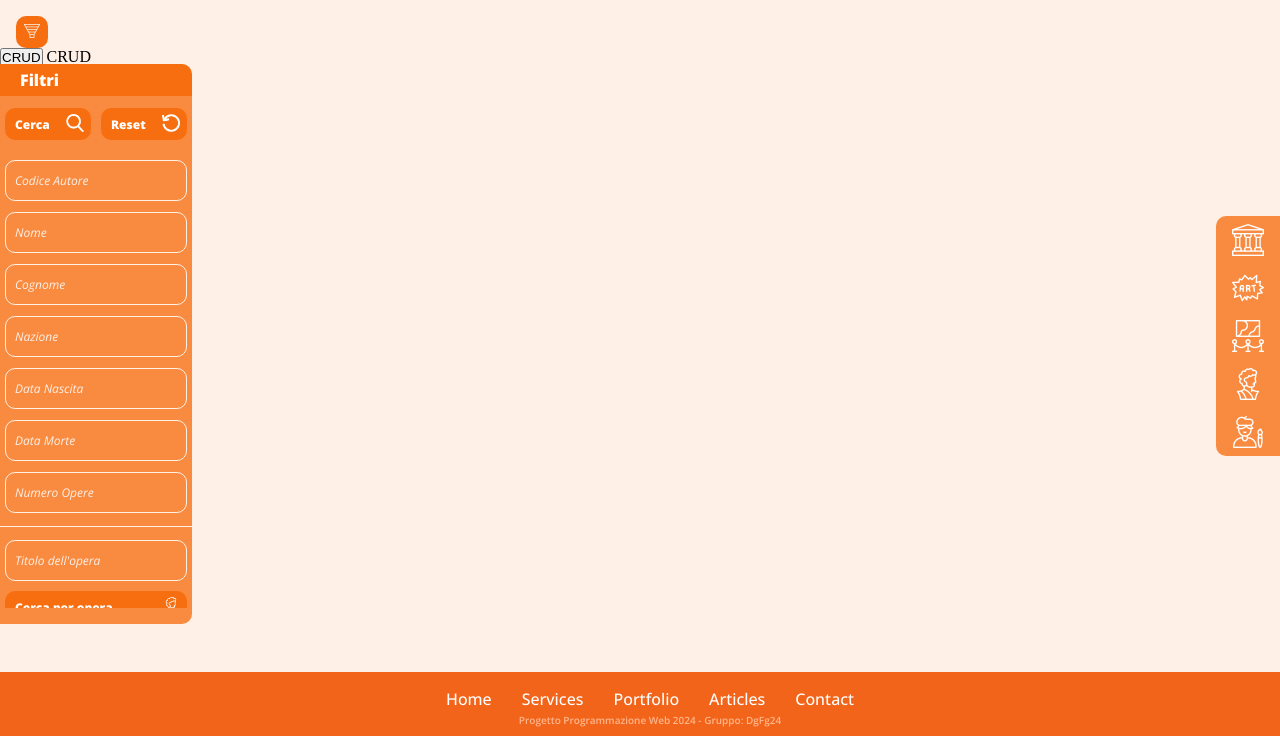
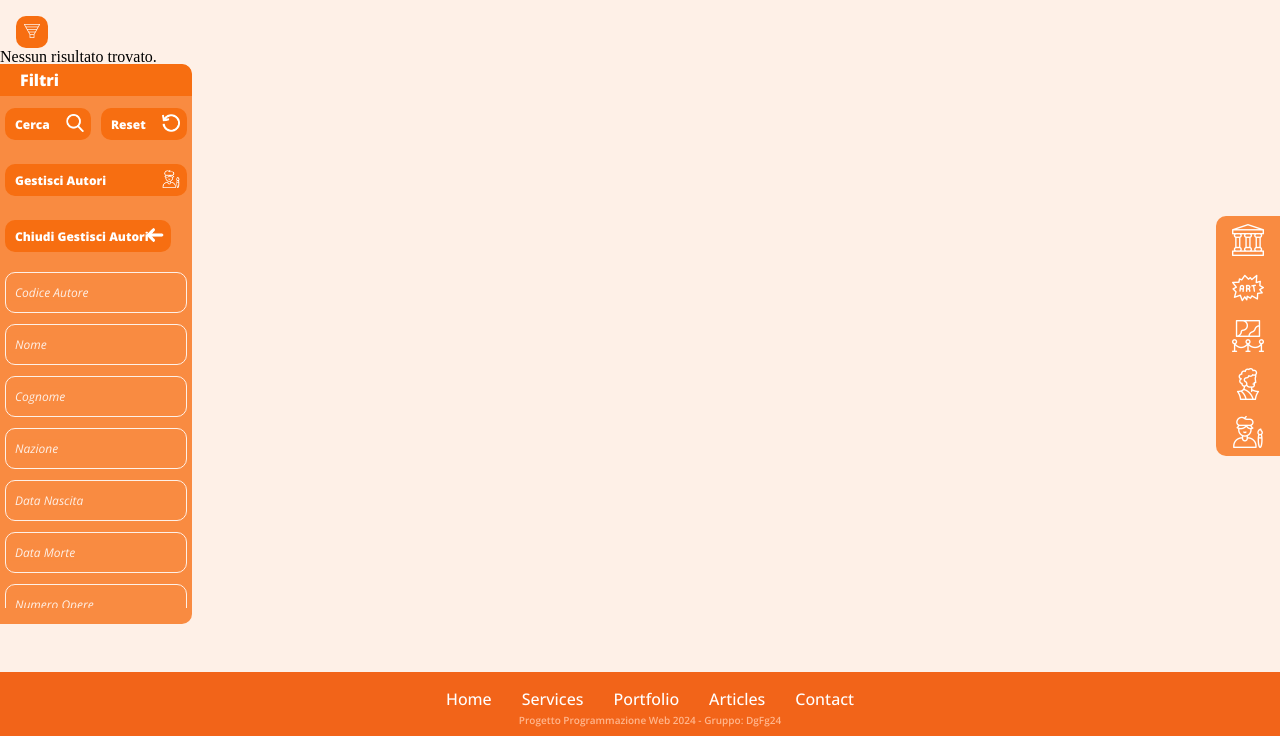
Before and after one commit to DanieleGotti/MUSEO_Digital_Art, a PHP site: page /autore.php in a window 1280 px wide. Shown: the part 64-800 px from the top of the page. Run offline with PHP 8.4, Linux system fonts and the light colour scheme; data that the repository does not hold is empty.

Commit message:
UI filtri autore

```diff
--- a/code/autore.php
+++ b/code/autore.php
@@ -23,7 +23,6 @@
 
   <div id="filtri" class="filters">
     <form name="myform" class="form" method="POST">
-
       <ul class="filterContainer">
         <li class="filterHeader">
           <span class="filterTitle">Filtri</span>
@@ -42,6 +41,32 @@
             </span>
           </button>
         </li>
+        <li class="filterItem">
+          <form name="myformCRUD" method="post">
+            <button id="CRUD" name="CRUD" class="button" type="submit" value="CRUD">
+              <span class="buttonText">Gestisci Autori</span>
+              <span class="buttonIcon">
+                <img src="../img/autoreStatica.png">
+              </span>
+            </button>
+          </form>
+        </li>
+        <li class="filterItem">
+          <form name="myformBack" method="post">
+            <button id="backButton" name="back" class="button" type="submit" value="Back" onclick="hideCreateButton()">
+              <span class="buttonText">Chiudi Gestisci Autori</span>
+              <span class="buttonIcon">
+                <img src="../img/indietro.png">
+              </span>
+            </button>
+          </form>
+        </li>
+
+
+
+
+
+
         <div class="filterScroll">
           <li class="filterItem">
             <input id="codice" class="input" name="codice" type="text"/>
@@ -89,37 +114,14 @@
               </ul>
             </form>
           </li>
-          <li>
-            <form name="myformCRUD" method="post">
-              <ul class="filterContainer2">
-                <li class="filterItem">
-                  <button id="CRUD" name="CRUD" type="submit" value="CRUD">
-                    <span class="buttonText">Gestisci Autori </span>
-                    <span class="buttonIcon">
-                      <img src="../img/autoreStatica.png">
-                    </span>
-                  </button>
-                </li>
-              </ul>
-            </form>
-          </li>
         </div>
       </ul>
-
-      </div>
-
     </form>
+  </div>
 
 
-    <form name="myformCRUD" method="post">
-      <input id="CRUD" name="CRUD" type="submit" value="CRUD">
-      <label for="CRUD">CRUD</label>
-    </form>
 
-    <form name="myformBack" method="post">
-      <input id="backButton" name="back" type="submit" value="Back" onclick="hideCreateButton()">
-      <label for="backButton">Back</label>
-    </form>
+
 
     <div id="options" style="display:none;">
       <button id="createButton" onclick="showCreateForm()">Creare</button>
```
Also changed, not shown: code/img/indietro.png (added).
